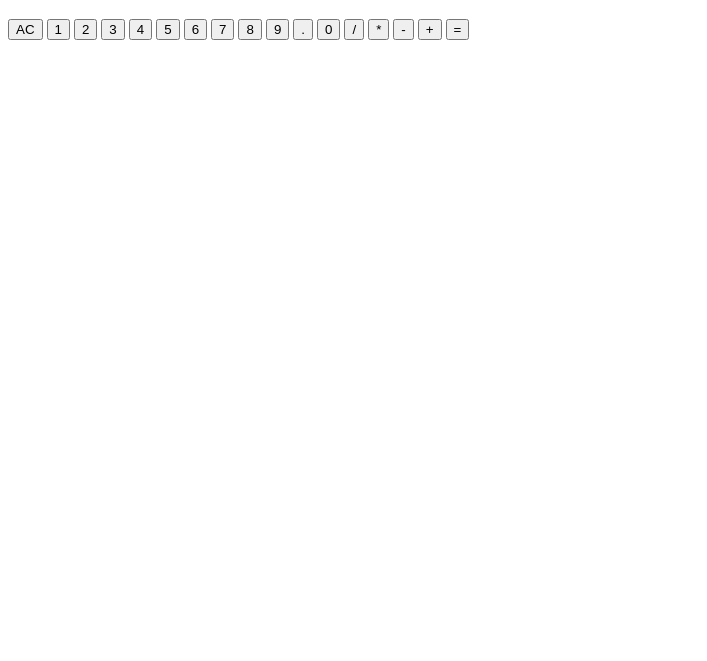
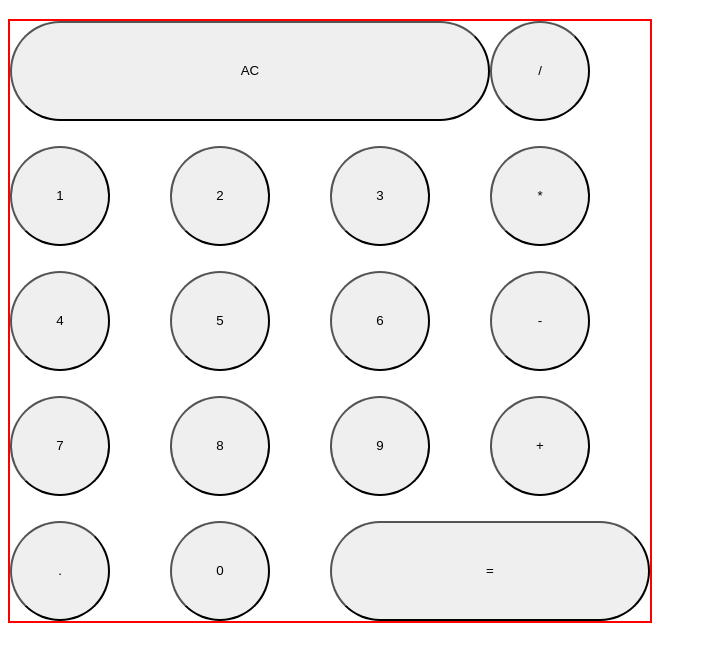
Before and after one commit to LeslyA08/CalculatorProject, a plain HTML site: page index.html in a window 1280 px wide. Shown: the part 61-722 px from the top of the page, without its empty margins (0-707 px from the left). Drawn offline with Linux system fonts and the light colour scheme.

Commit message:
added css grid

```diff
--- a/index.html
+++ b/index.html
@@ -9,25 +9,24 @@
 </head>
 <body>
     <h1>First Javascript project: Calculator</h1>
-    <div>
-        <p></p>
-        <button>AC</button>
+    <form>
+        <button class="acButton">AC</button>
+        <button>/</button>
         <button>1</button>
         <button>2</button>
         <button>3</button>
+        <button>*</button>
         <button>4</button>
         <button>5</button>
         <button>6</button>
+        <button>-</button>
         <button>7</button>
         <button>8</button>
         <button>9</button>
+        <button>+</button>
         <button>.</button>
-        <button>0</button>
-        <button>/</button>
-        <button>*</button>
-        <button>-</button>
-        <button>+</button>
-        <button>=</button>
-    </div>
+        <button class="buttonZero">0</button>
+        <button class="equalsButton">=</button>
+    </form>
 </body>
 </html>
--- a/script.js
+++ b/script.js
@@ -4,4 +4,5 @@ Button for each thing
 make super simple first then add styling
 must get javascript down first, then styling
 there must be a disolay that shows the numbers being input
-AC button must clear the screen.*/
+AC button must clear the screen.
+once button is pressed and appears on the screen, start formulations/functions*/
--- a/styles.scss
+++ b/styles.scss
@@ -0,0 +1,29 @@
+form {
+    border: 2px solid red;
+    width: 50vw;
+    height: 75vh;
+    display: grid;
+    grid-template-columns: 1fr 1fr 1fr 1fr;
+    grid-template-rows: 1fr 1fr 1fr 1fr;
+
+}
+
+button {
+    height: 100px;
+    width: 100px;
+    border-radius: 50px;
+    align-items: center;
+
+}
+
+.acButton {
+    display: grid;
+    grid-column: span 3;
+    width: 100%;
+}
+
+.equalsButton {
+    display: grid;
+    grid-column: span 2;
+    width: 100%;
+}
```
Also changed, not shown: styles.css.
